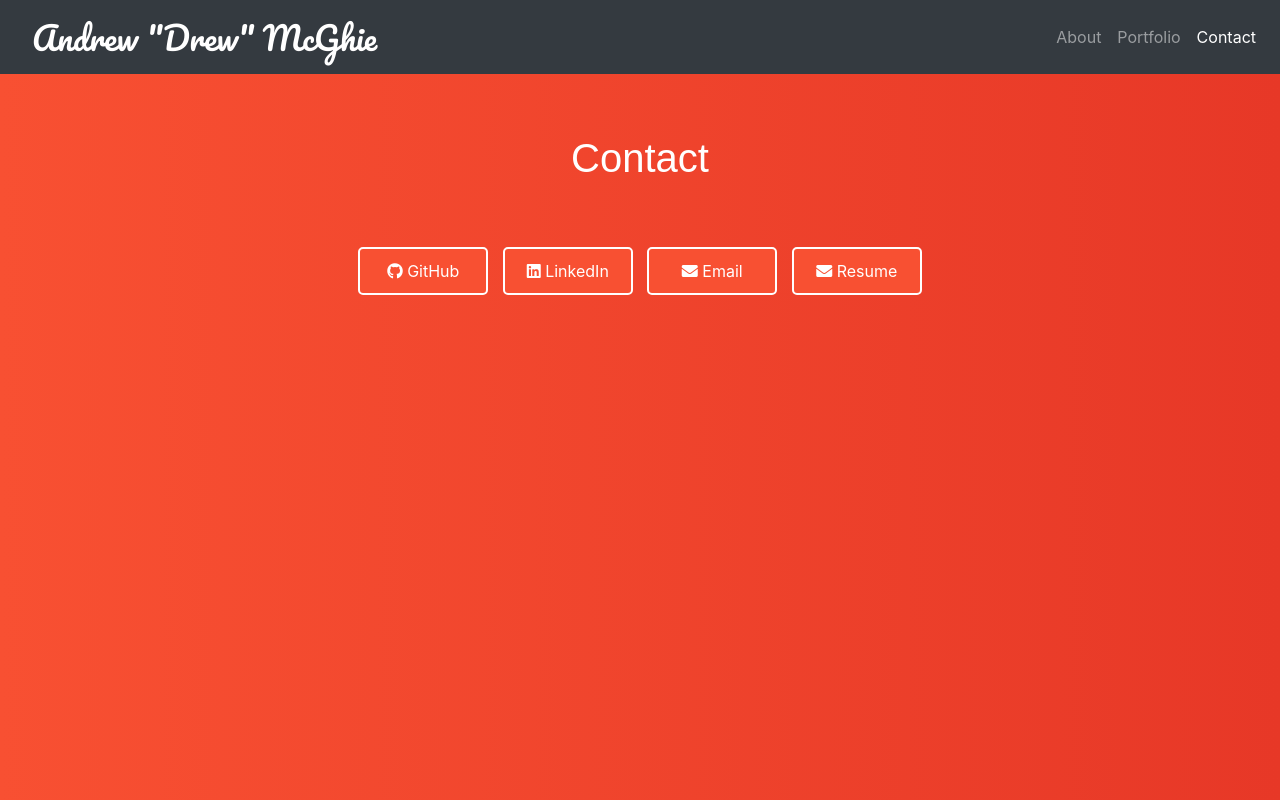
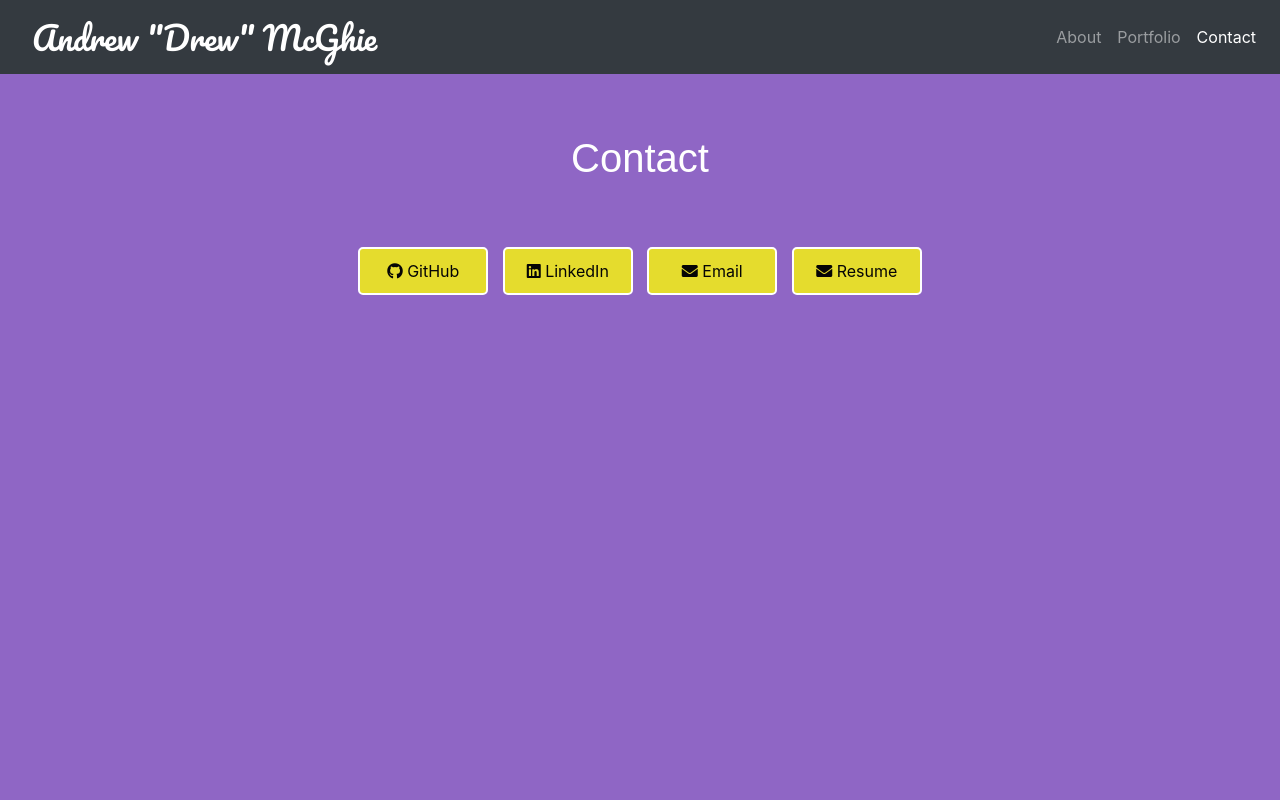
Before and after one commit to andrewcmcghie/Updated-Portfolio, a plain HTML site: page contact.html in a window 1280 px wide. Drawn offline with nearby package versions, Linux system fonts and the light colour scheme; a web font is replaced by a local one.

Commit message:
final commit

```diff
--- a/contact.html
+++ b/contact.html
@@ -35,7 +35,7 @@
       <button><a href="https://github.com/andrewcmcghie"><i class="fab fa-github"></i> GitHub</a></button>
       <button><a href="https://www.linkedin.com/in/andrewmcghie212/"><i class="fab fa-linkedin"></i> LinkedIn</a></button>
       <button><a href="mailto:andrewcmcghie@gmail.com"><i class="fas fa-envelope"></i> Email</a></button>
-      <button><a href="mhttps://drive.google.com/file/d/10ozLA14pe4R0ur7ve0JLhiqGe5nl8b1M/view?usp=sharing"><i class="fas fa-envelope"></i> Resume</a></button>
+      <button><a href="https://github.com/andrewcmcghie/Updated-Portfolio/blob/main/assets/Resume%202019.pdf"><i class="fas fa-envelope"></i> Resume</a></button>
     </div>
   </div>
 
--- a/style.css
+++ b/style.css
@@ -5,17 +5,17 @@
 }
 
 html, body {
-    background: #f85032;
+    background: #8f66c5;
     /* fallback for old browsers */
-    background: -webkit-linear-gradient(to left, #e73827, #f85032);
+    background: -webkit-linear-gradient(to left, #8f66c5, #8f66c5);
     /* Chrome 10-25, Safari 5.1-6 */
-    background: linear-gradient(to left, #e73827, #f85032);
+    background: linear-gradient(to left, #8f66c5, #8f66c5);
     /* W3C, IE 10+/ Edge, Firefox 16+, Chrome 26+, Opera 12+, Safari 7+ */
     height: 100%;
 }
 
 h1 {
-    font-family: "Patua One", sans-serif;
+    font-family: "Comic Sans", sans-serif;
     color: white;
 }
 
@@ -76,7 +76,7 @@ a:hover {
 i.fab,
 i.fas,
 a {
-    color: #f85032;
+    color:  #8f66c5;
 }
 
 .wrapper {
@@ -99,7 +99,7 @@ a {
 
 
 .share > button {
-    background-color: #f85032;
+    background-color: rgba(255, 255, 0, 0.767);
     border-radius: 5px;
     border: 2px solid white;
     padding: 10px;
@@ -108,17 +108,17 @@ a {
 }
 
 .share > button > a {
-    color: #fff;
+    color: rgb(5, 5, 5);
 }
 
 i.fa-envelope:before {
-    color: #fff;
+    color: rgb(5, 5, 5);
 }
 
 i.fa-linkedin:before {
-    color: white;
+    color: rgb(5, 5, 5);
 }
 
 i.fa-github:before {
-    color: white;
+    color: rgb(5, 5, 5);
 }
```
